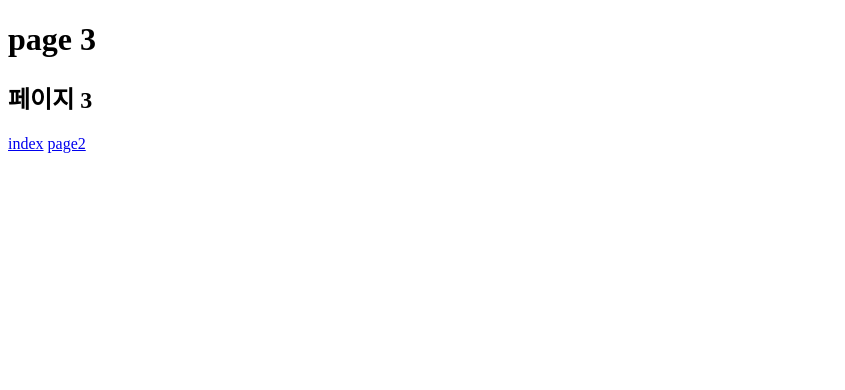
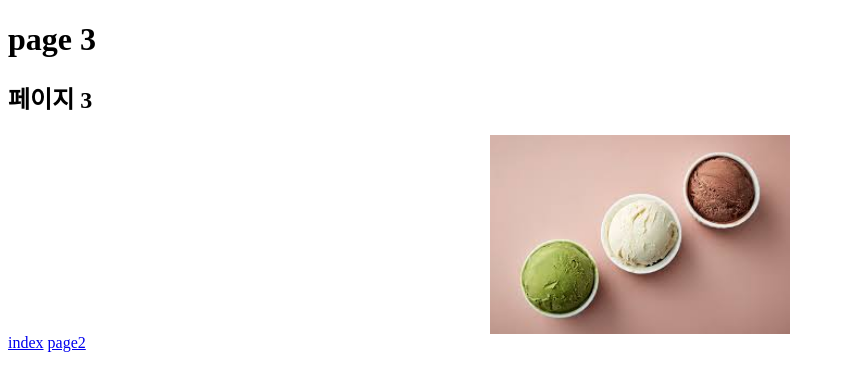
Before and after one commit to yunhwan98/codeit-html-css, a plain HTML site: page folder1/folder2/page3.html in a window 1280 px wide. Shown: the whole page, without its empty margins (0-845 px from the left). Drawn offline with Linux system fonts and the light colour scheme.

Commit message:
Add image on website

```diff
--- a/folder1/folder2/page3.html
+++ b/folder1/folder2/page3.html
@@ -4,12 +4,21 @@
     <head>
         <title>My First Website</title>
         <meta charset="utf-8">
+
+        <style>
+            img{
+                display: block;
+                margin-left: auto;
+                margin-right: auto;
+            }
+        </style>
     </head>
 
     <body>
         <h1>page 3</h1>
         <h2>페이지 3</h2>
 
+        <img src="../../images/icecream.jpg" width="300">
         <a href="../index.html">index</a>
         <a href="folder2/page2.html">page2</a>
     </body>
```
Also changed, not shown: folder1/page1.html (+2 -0 lines), index.html (+2 -0 lines), images/icecream.jpg (added).
